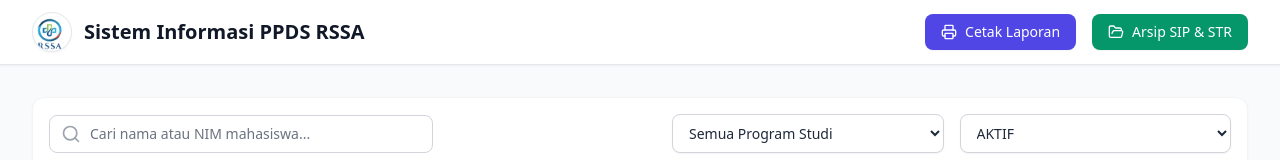
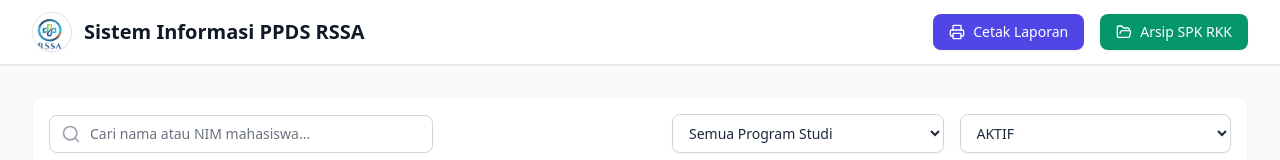
Before and after one commit to hermawanyuniarto/dashboard-ppds, a React (Vite) app: page / in a window 1280 px wide. Shown: the top 160 px of the page. Built offline with nearby package versions, Linux system fonts and the light colour scheme.

Commit message:
Update App.jsx
Mengganti arsip SIP dan STR PPDS dengan arsip SPK RKK PPDS

```diff
--- a/src/App.jsx
+++ b/src/App.jsx
@@ -246,17 +246,17 @@ export default function App() {
               <span className="sm:hidden">Cetak</span>
             </button>
 
-            {/* Tombol Arsip SIP & STR (Google Drive) */}
+            {/* Tombol Arsip SPK & RKK (Google Drive) */}
             <a
-              href="https://drive.google.com/drive/folders/1fclCSWHOohCeo5iY-FXSpdAhO1xjEo2X?usp=sharing"
+              href="https://drive.google.com/drive/folders/1UMTvaE9qjy-4rQMinoruREo2-0VpKckr?usp=sharing"
               target="_blank"
               rel="noopener noreferrer"
               className="bg-emerald-600 hover:bg-emerald-700 text-white px-4 py-2 rounded-lg font-medium text-sm transition-colors flex items-center gap-2 shadow-sm print-hidden"
-              title="Buka Arsip Dokumen SIP & STR"
+              title="Buka Arsip Dokumen SPK & RKK"
             >
               <FolderOpen className="w-4 h-4" />
-              <span className="hidden sm:inline">Arsip SIP & STR</span>
-              <span className="sm:hidden">Arsip</span>
+              <span className="hidden sm:inline">Arsip SPK RKK</span>
+              <span className="sm:hidden">SPK RKK</span>
             </a>
 
             {/* Tombol Unggah Data (disembunyikan) */}
```
